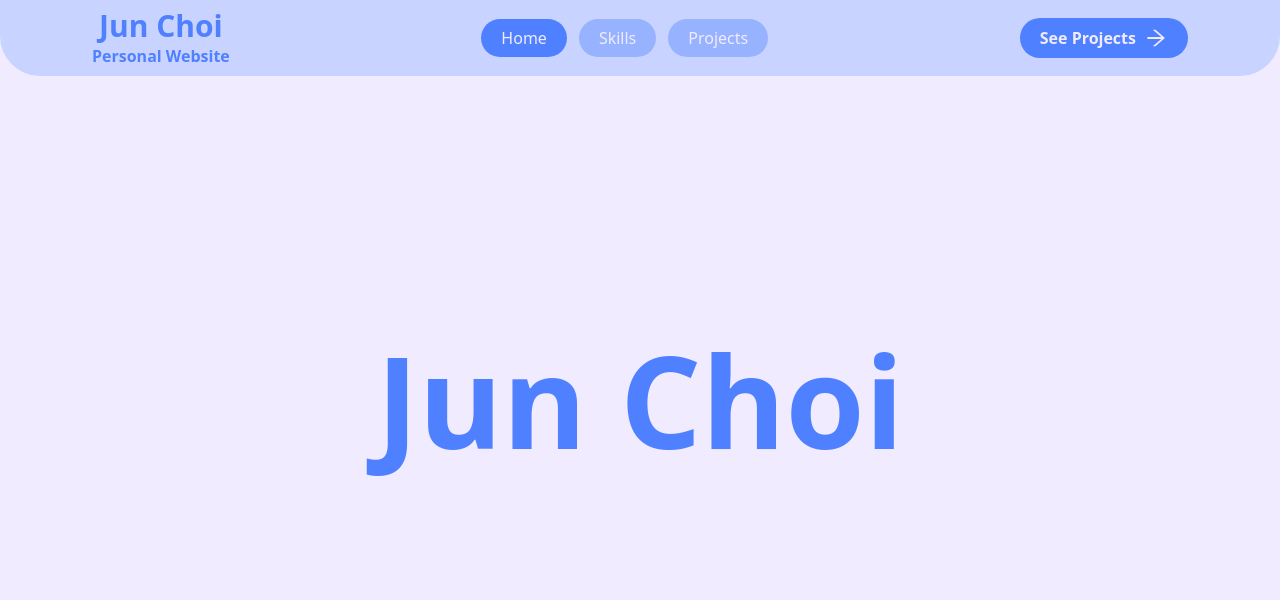
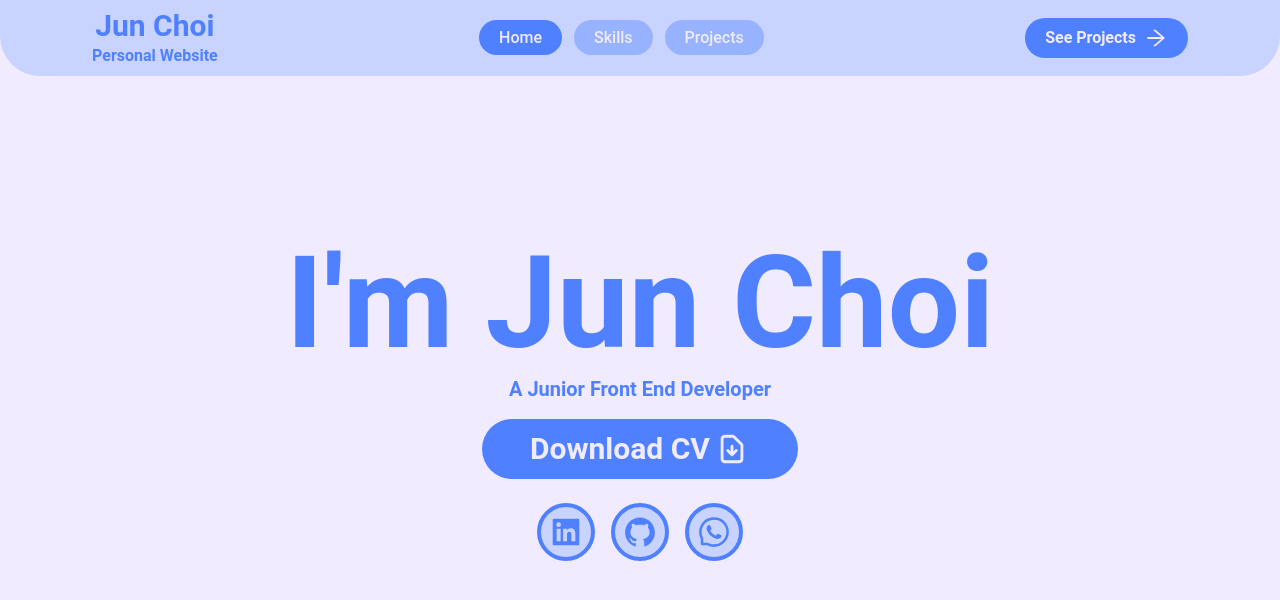
Before and after one commit to Excell-09/personal-website, a React (Vite) app: page / in a window 1280 px wide. Shown: the top 600 px of the page. Built offline with nearby package versions, Linux system fonts and the light colour scheme.

Commit message:
home section

```diff
--- a/src/components/Button.tsx
+++ b/src/components/Button.tsx
@@ -12,8 +12,8 @@ export default function Button(props: Props) {
   if (props.download) {
     return (
       <button className="text-myAccent bg-myPrimary rounded-full group">
-        <div className="px-12 py-3 flex items-center justify-center gap-1">
-          <a download href={props.href} className="text-3xl font-semibold">
+        <div className="sm:px-12 sm:py-3  px-6 py-1 flex items-center justify-center gap-1">
+          <a download href={props.href} className=" text-xl sm:text-3xl font-semibold">
             {props.label}
           </a>
           <div className="relative w-[36px] h-[36px]">
--- /dev/null
+++ b/src/components/Contacts.tsx
@@ -0,0 +1,53 @@
+import {
+  AiFillGithub,
+  AiFillLinkedin,
+  AiOutlineWhatsApp,
+} from "react-icons/ai";
+type Props = {
+  size: "large" | "normal";
+};
+
+const SOSIAL_MEDIA = [
+  { link: "https://www.linkedin.com/in/junchoi14", Icon: AiFillLinkedin },
+  { link: "https://github.com/Excell-09", Icon: AiFillGithub },
+  {
+    link: "https://api.whatsapp.com/send?phone=6289602391929",
+    Icon: AiOutlineWhatsApp,
+  },
+];
+
+export default function Contacts(props: Props) {
+  if (props.size === "normal") {
+    return (
+      <>
+        {SOSIAL_MEDIA.map(({ Icon, link }, i) => (
+          <a
+            key={i}
+            className="border-4 border-myPrimary text-myPrimary rounded-full p-2 bg-mySecondary transition duration-300 hover:drop-shadow-3xl-primary"
+            target="black"
+            href={link}
+            referrerPolicy=""
+          >
+            <Icon size={34} />
+          </a>
+        ))}
+      </>
+    );
+  }
+
+  return (
+    <>
+      {SOSIAL_MEDIA.map(({ Icon, link }, i) => (
+        <a
+          key={i}
+          className="border-4 border-myPrimary text-myPrimary rounded-full p-2 bg-mySecondary transition duration-300 hover:drop-shadow-3xl-primary"
+          target="black"
+          href={link}
+          referrerPolicy=""
+        >
+          <Icon size={48} />
+        </a>
+      ))}
+    </>
+  );
+}
--- a/src/index.css
+++ b/src/index.css
@@ -3,6 +3,9 @@
 @tailwind utilities;
 
 @layer base {
+  * {
+    @apply font-roboto;
+  }
   body {
     @apply bg-myAccent;
   }
--- a/src/scenes/home/HomeSection.tsx
+++ b/src/scenes/home/HomeSection.tsx
@@ -1,11 +1,23 @@
-import * as React from "react";
 import Container from "../../components/Container";
+import Button from "../../components/Button";
+import Contacts from "../../components/Contacts";
 
 export default function HomeSection() {
   return (
     <div className="grid place-items-center h-full">
       <Container>
-        <h1 className="text-9xl font-bold">Jun Choi</h1>
+        <h1 className="text-4xl sm:text-6xl lg:text-9xl  font-bold text-center">
+          I'm Jun Choi
+        </h1>
+        <h6 className="text-sm sm:text-xl font-semibold text-center mt-2">
+          A Junior Front End Developer
+        </h6>
+        <div className="text-center mt-4">
+          <Button label="Download CV" download href="/personal_file/CV.pdf" />
+        </div>
+        <div className="flex items-center justify-center mt-6 space-x-2 sm:space-x-4">
+          <Contacts size="normal" />
+        </div>
       </Container>
     </div>
   );
--- a/src/scenes/navbar/Navbar.tsx
+++ b/src/scenes/navbar/Navbar.tsx
@@ -25,6 +25,7 @@ export default function Navbar(props: Props) {
       setIsNavActive(false);
     }
   };
+
   const handlerActiveNavLink = () => {
     props.sections.forEach((section) => {
       const sectionTop = section.current?.offsetTop as number;
--- a/tailwind.config.js
+++ b/tailwind.config.js
@@ -4,11 +4,19 @@ export default {
 
   theme: {
     extend: {
+      fontFamily: {
+        roboto: ["Roboto", "sans-serif"],
+      },
       colors: {
         myPrimary: "#4F80FF",
         mySecondary: "#C8D4FF",
         myAccent: "#F1EBFF",
       },
+      dropShadow: {
+        "3xl-primary": "0 0 25px #4F80FF",
+        "3xl-secondary": "0 0px 35px #C8D4FF",
+        "3xl-accent": "0 35px 35px #F1EBFF",
+      },
     },
   },
   plugins: [require("tailwind-scrollbar")],
```
